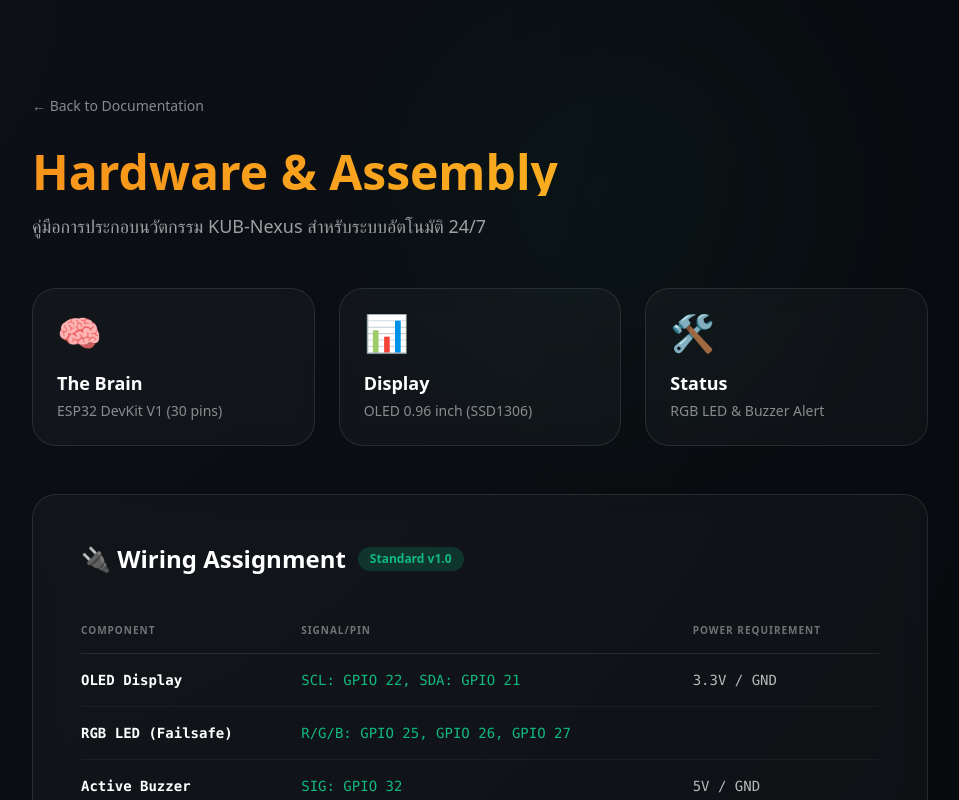
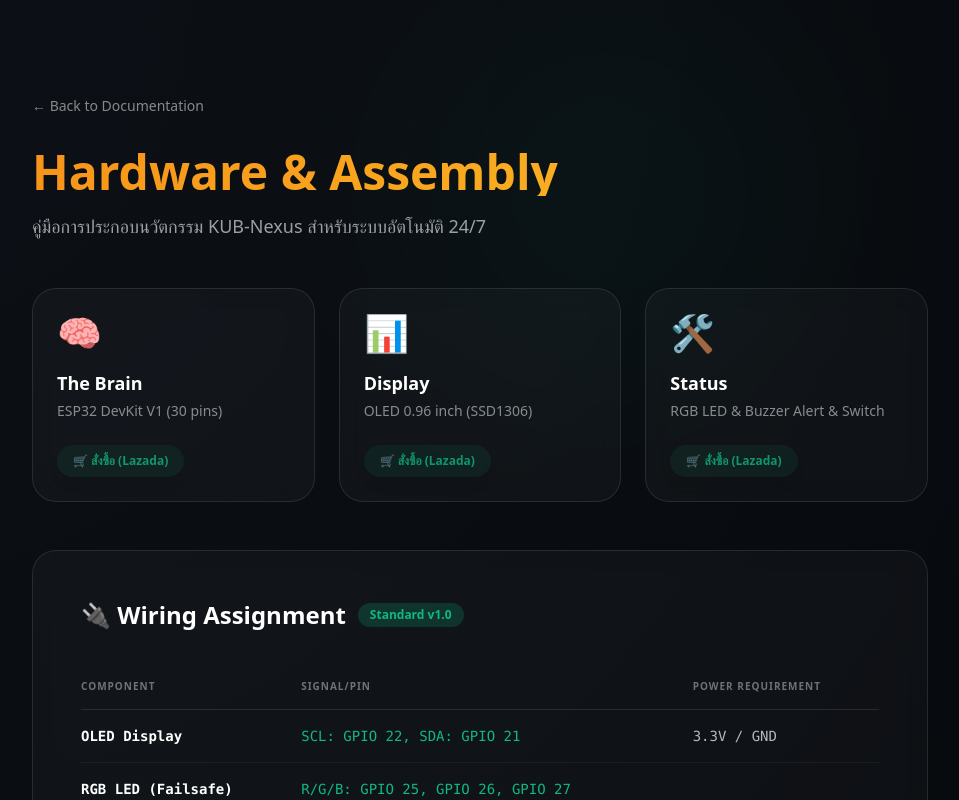
Before and after one commit to GridsMicro/KUB-Nexus, a Next.js app in the folder web/: page /docs/hardware in a window 1280 px wide. Shown: the top 800 px of the page, without its empty margins (160-1119 px from the left). Built offline with nearby package versions, Linux system fonts and the light colour scheme.

Commit message:
🛍️ Biz: Add Lazada Affiliate Links to Hardware guides for community monetization

```diff
--- a/web/app/docs/hardware/page.tsx
+++ b/web/app/docs/hardware/page.tsx
@@ -26,14 +26,22 @@ export default function HardwareDoc() {
                 {/* Requirements Grid */}
                 <section className="grid grid-cols-1 md:grid-cols-3 gap-6">
                     {[
-                        { icon: "🧠", title: "The Brain", desc: "ESP32 DevKit V1 (30 pins)" },
-                        { icon: "📊", title: "Display", desc: "OLED 0.96 inch (SSD1306)" },
-                        { icon: "🛠️", title: "Status", desc: "RGB LED & Buzzer Alert" },
+                        { icon: "🧠", title: "The Brain", desc: "ESP32 DevKit V1 (30 pins)", link: "https://c.lazada.co.th/t/c.YOUR_AFFILIATE_LINK_1" },
+                        { icon: "📊", title: "Display", desc: "OLED 0.96 inch (SSD1306)", link: "https://c.lazada.co.th/t/c.YOUR_AFFILIATE_LINK_2" },
+                        { icon: "🛠️", title: "Status", desc: "RGB LED & Buzzer Alert & Switch", link: "https://c.lazada.co.th/t/c.YOUR_AFFILIATE_LINK_3" },
                     ].map((item, i) => (
-                        <div key={i} className="glass-card p-6 border-white/5 bg-white/5">
+                        <div key={i} className="glass-card p-6 border-white/5 bg-white/5 relative group">
                             <span className="text-4xl mb-4 block">{item.icon}</span>
                             <h3 className="text-lg font-bold mb-1">{item.title}</h3>
-                            <p className="text-sm opacity-50">{item.desc}</p>
+                            <p className="text-sm opacity-50 mb-6">{item.desc}</p>
+                            <a
+                                href={item.link}
+                                target="_blank"
+                                rel="noopener noreferrer"
+                                className="inline-block text-xs font-bold text-primary opacity-80 hover:opacity-100 hover:text-white transition-all bg-primary/10 hover:bg-primary px-4 py-2 rounded-full shadow-lg"
+                            >
+                                🛒 สั่งซื้อ (Lazada)
+                            </a>
                         </div>
                     ))}
                 </section>
```
Also changed, not shown: 1 other file (tests, documents, lock files or other folders).
